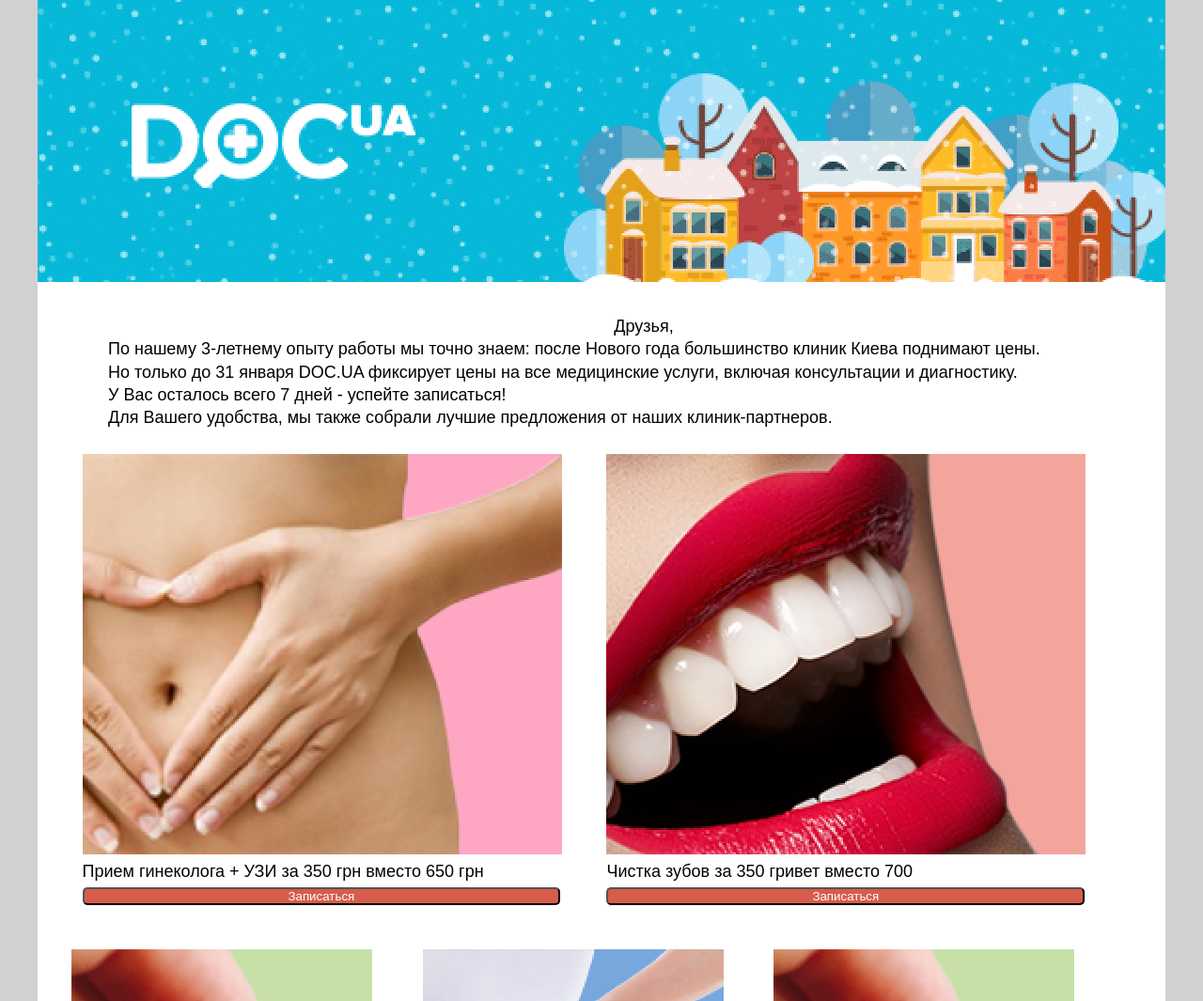
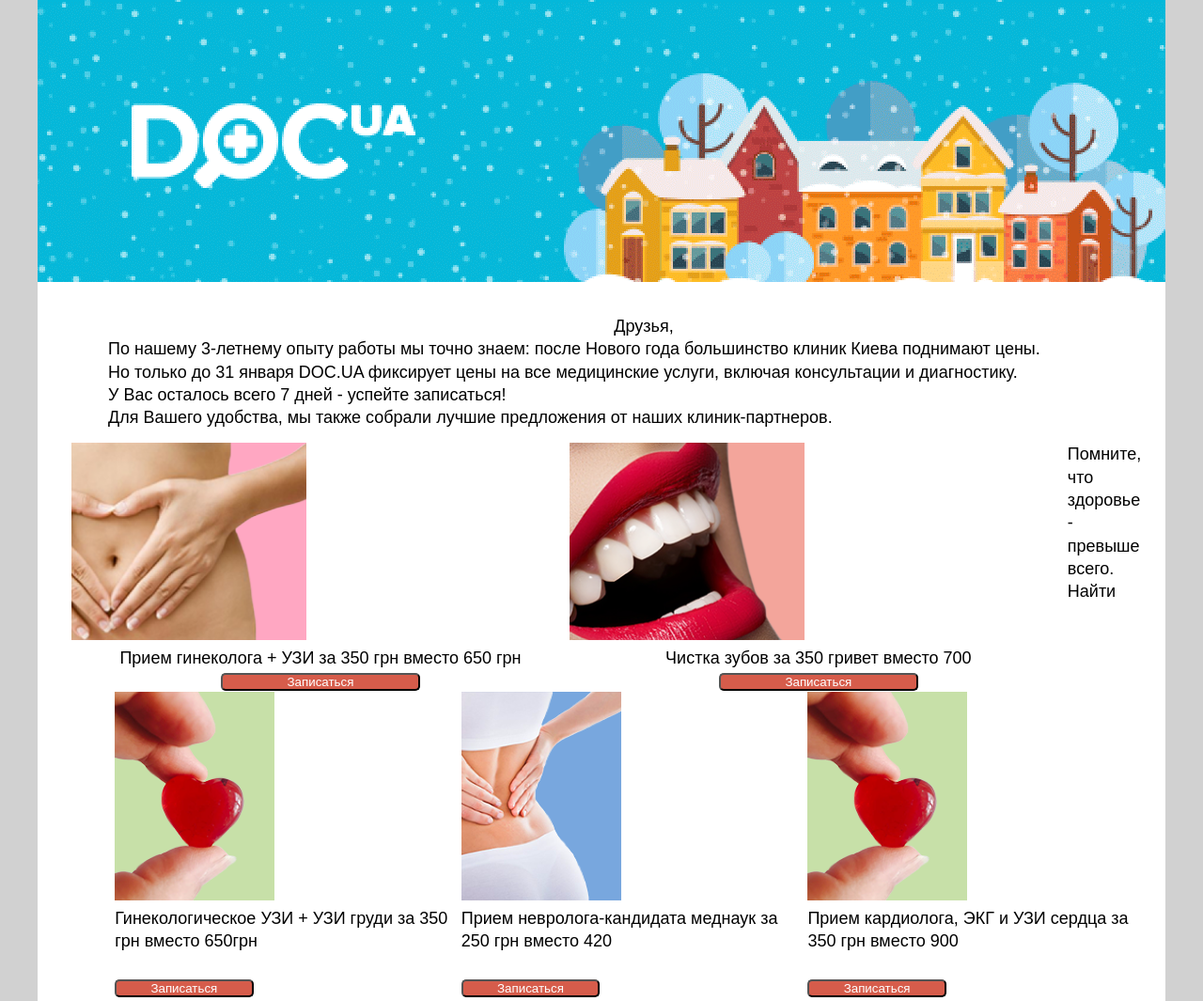
Before and after one commit to Yevgen32/lab_web_1, a plain HTML site: page task_5/index.html in a window 1280 px wide. Shown: the top 1065 px of the page at 94% size. Drawn offline with Linux system fonts and the light colour scheme.

Commit message:
add task_1 and task_2

```diff
--- a/task_5/css/style.css
+++ b/task_5/css/style.css
@@ -44,17 +44,23 @@ body {
 	margin: 0 auto;
 	padding-left:2%;
 }
+.img1{
+	width: 250px;
+	height:210px;
+}
 .image1{
+
 	width: 46%;
-    display: inline-block;
-    padding-top: 1%;
-    padding-left: 1%;
-    padding-right: 1%;
+	float: left;
+}
+.img2{
+	width: 170px;
+	height:222px;
 }
 .image2{
 	width: 32%;
-    display: inline-block;
-    padding-top: 4%;
+	float: right;
+
 }
 .text{
 	margin: 15px;
@@ -72,7 +78,10 @@ body {
 button {
   border-radius: 5px;
   background-color: #d65c4b;
-  width: 96%;
+  width: 40%;
   height: 35%;
   color: white;
 }
+.center {
+	text-align: center;
+}
--- a/task_5/index.html
+++ b/task_5/index.html
@@ -25,31 +25,31 @@
 		<div class="galary">
 
 			<div class="image1">
-				<img  src="images/i1.png" alt="">
-				<p>Прием гинеколога + УЗИ за 350 грн вместо 650 грн</p>
-				<button>Записаться</button>
+				<img class="img1" src="images/i1.png" alt="">
+				<p class="center">Прием гинеколога + УЗИ за 350 грн вместо 650 грн</p>
+				<p class="center"><button>Записаться</button> </p>
 		    </div>
 
 			<div class="image1">
-				<img  src="images/i2.png" alt="">
-				<p>Чистка зубов за 350 гривет вместо 700</p>
-				<button>Записаться</button>
+				<img class="img1" src="images/i2.png" alt="">
+				<p class="center">Чистка зубов за 350 гривет вместо 700</p>
+				<p class="center"><button>Записаться</button> </p>
 			</div>
 
 			<figure class="image2">
-				<img  src="images/i3.png" alt="">
+				<img class="img2" src="images/i3.png" alt="">
 				<figcaption>Прием кардиолога, ЭКГ и УЗИ сердца за 350 грн вместо 900</figcaption>
 				<figcaption><br><button>Записаться</button></figcaption>
 			</figure>
 
 			<figure class="image2">
-				<img  src="images/i4.png" alt="">
+				<img  class="img2" src="images/i4.png" alt="">
 				<figcaption>Прием невролога-кандидата меднаук за 250 грн вместо 420</figcaption>
 				<figcaption><br><button>Записаться</button></figcaption>
 			</figure>
 
 			<figure class="image2">
-				<img  src="images/i3.png" alt="">
+				<img class="img2" src="images/i3.png" alt="">
 				<figcaption>Гинекологическое УЗИ + УЗИ груди за 350 грн вместо 650грн</figcaption>
 				<figcaption><br><button>Записаться</button></figcaption>
 			</figure>
```
